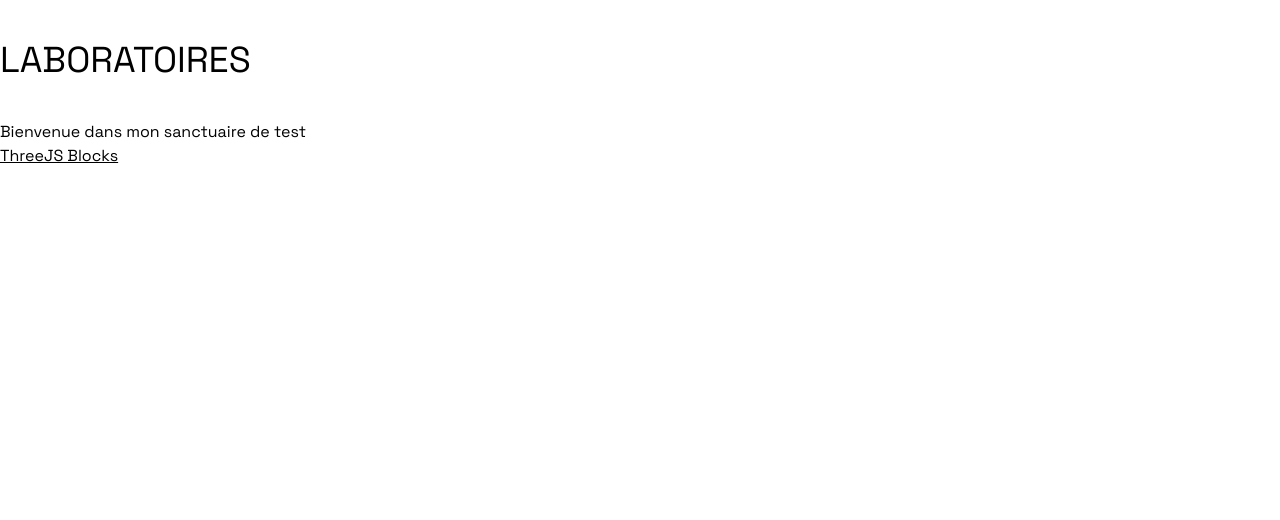
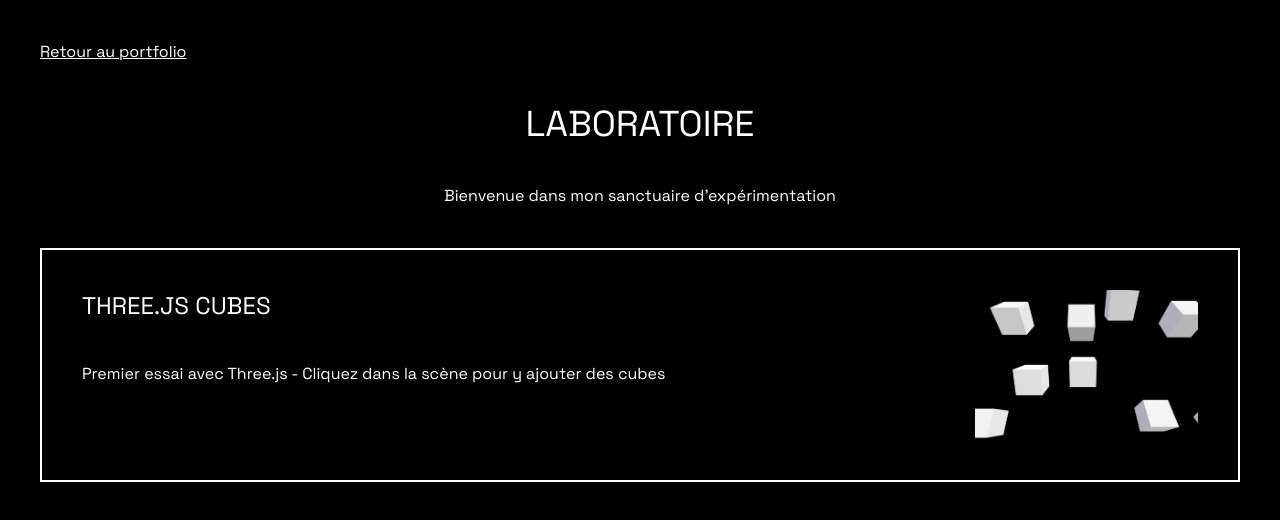
Before and after one commit to AurelianeD/portfolio, a SvelteKit app: page /laboratory in a window 1280 px wide. Shown: the top 520 px of the page. Built offline with nearby package versions, Linux system fonts and the light colour scheme.

Commit message:
update style laboratory page

```diff
--- a/src/lib/data/projects.ts
+++ b/src/lib/data/projects.ts
@@ -53,3 +53,13 @@ export const projects: Projects[] = [
 		link: 'https://safe-n-tech.netlify.app/'
 	}
 ];
+
+export const laboratory: Projects[] = [
+	{
+		title: 'Three.js Cubes',
+		description: 'Premier essai avec Three.js - Cliquez dans la scène pour y ajouter des cubes',
+		src: '/images/threejsCubes.png',
+		tags: ['Three.js'],
+		link: 'laboratory/threejs-cube/'
+	}
+];
--- a/src/routes/laboratory/+layout.svelte
+++ b/src/routes/laboratory/+layout.svelte
@@ -1,3 +1,5 @@
 <script></script>
 
-<slot />
+<div class="p-10 bg-black h-screen">
+	<slot />
+</div>
--- a/src/routes/laboratory/+page.svelte
+++ b/src/routes/laboratory/+page.svelte
@@ -1,8 +1,22 @@
 <script lang="ts">
+	import { laboratory } from '$lib/data/projects';
 </script>
 
 <div>
-	<h1>Laboratoires</h1>
-	<p>Bienvenue dans mon sanctuaire de test</p>
-	<a href="/laboratory/threejs-cube">ThreeJS Blocks</a>
+	<a href="/" class="text-white">Retour au portfolio</a>
+	<h1 class="text-center text-white">Laboratoire</h1>
+	<p class="text-center text-white">Bienvenue dans mon sanctuaire d'expérimentation</p>
+	{#each laboratory as project}
+		<a href={project.link}>
+			<div class="border-2 border-white mt-10 p-10 flex flex-col md:flex-row md:justify-between">
+				<div>
+					<h2 class="text-white text-2xl">{project.title.toUpperCase()}</h2>
+					<p class="text-white mt-10">{project.description}</p>
+				</div>
+				<div class="mt-10 md:mt-0 md:max-w-[20%]">
+					<img src={project.src} alt="photo du projet" class="" />
+				</div>
+			</div>
+		</a>
+	{/each}
 </div>
```
Also changed, not shown: static/images/threejsCubes.png (added).
